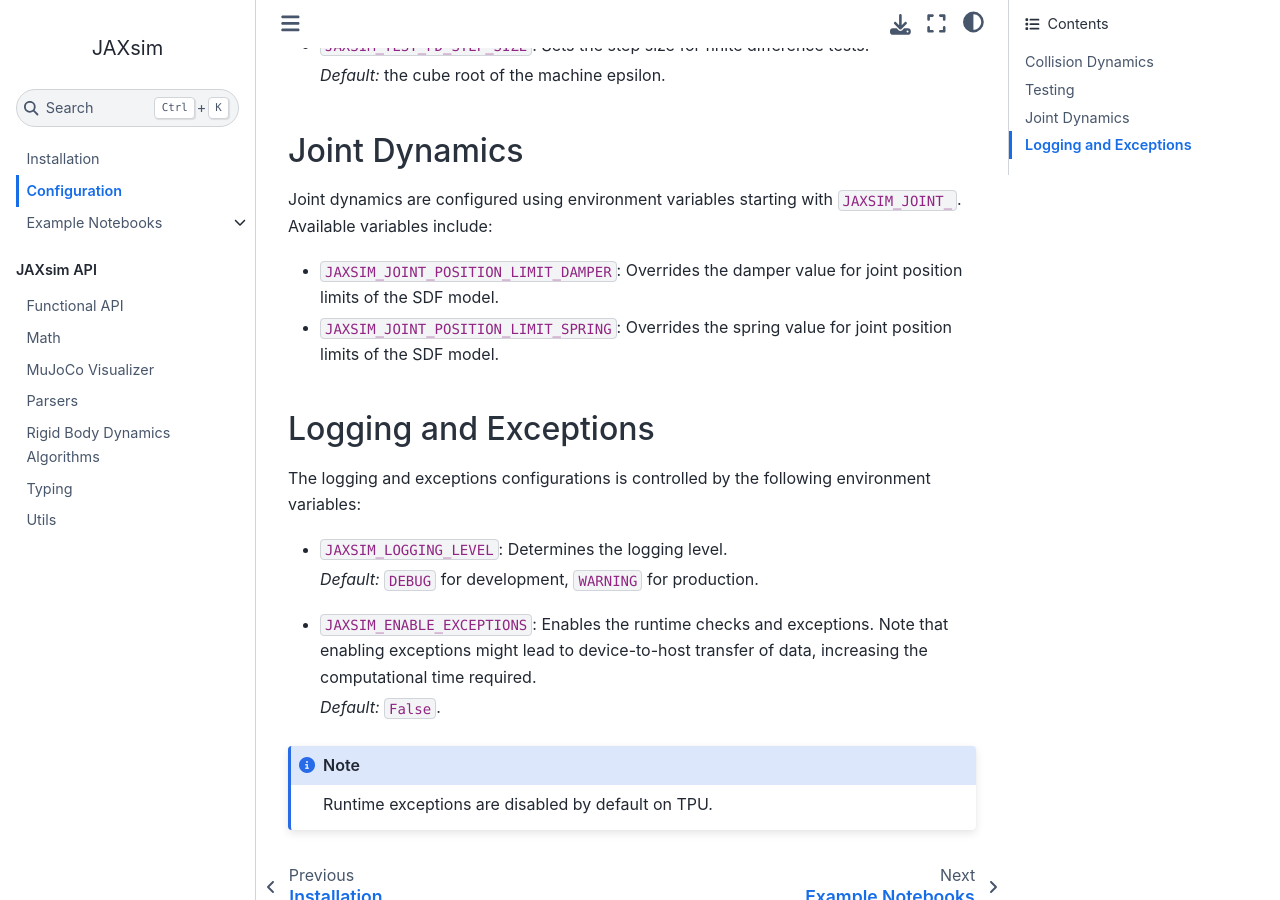
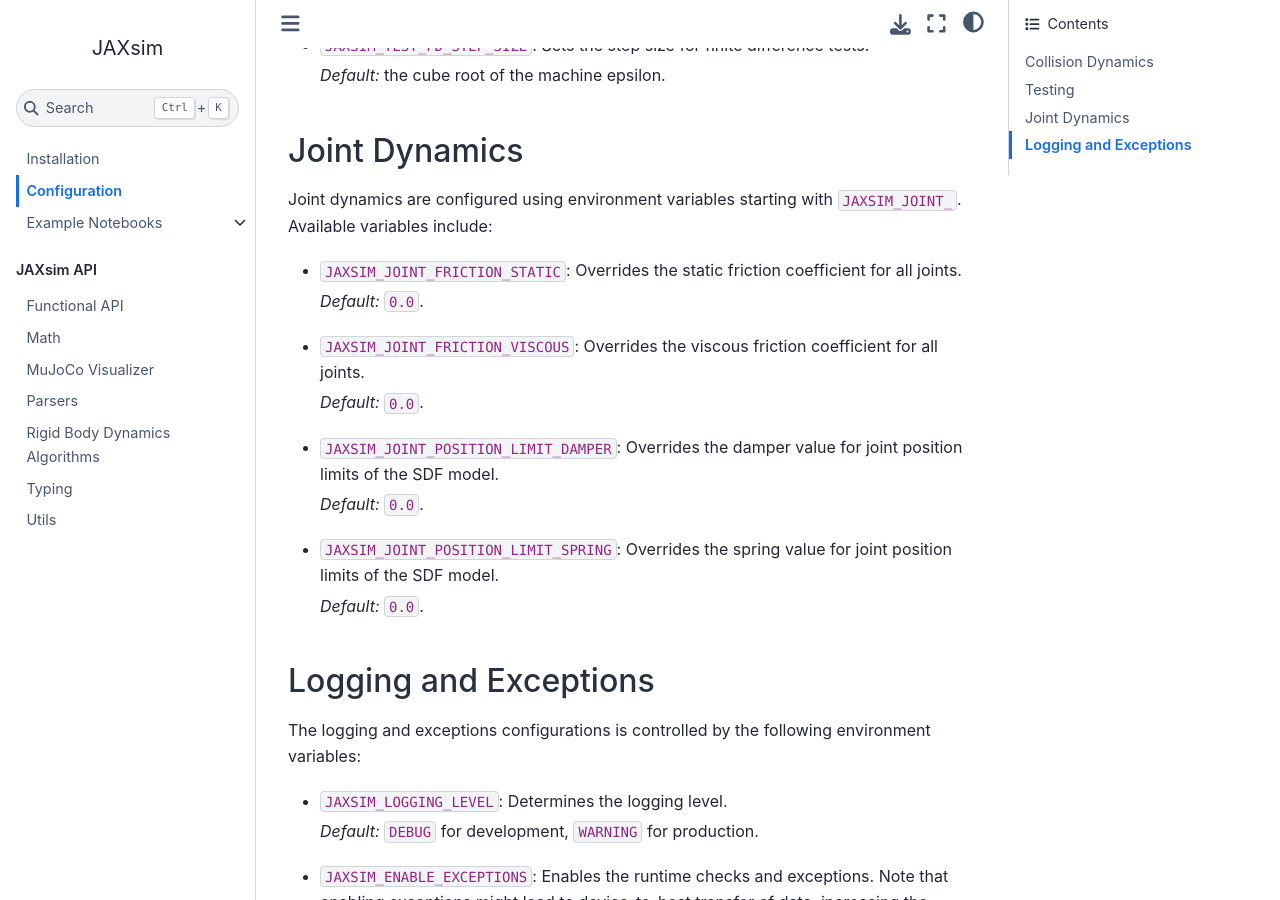
Before and after one commit to ami-iit/jaxsim, a Sphinx documentation site: the page built from docs/guide/configuration.rst, in a window 1280 px wide and 900 px high, scrolled down 1066 px. Built offline with Sphinx 7.4.7 and the Sphinx Book theme 1.1.4, drawn with Linux system fonts in a browser that asks for light colours; pages that are not in the unit, such as notebooks, are missing from menus; the version number could not be read and is left out.

Commit message:
Update joint dynamics section in configuration docs

```diff
--- a/docs/guide/configuration.rst
+++ b/docs/guide/configuration.rst
@@ -47,10 +47,21 @@
 ~~~~~~~~~~~~~~
 Joint dynamics are configured using environment variables starting with ``JAXSIM_JOINT_``. Available variables include:
 
+- ``JAXSIM_JOINT_FRICTION_STATIC``: Overrides the static friction coefficient for all joints.
+
+  *Default:* ``0.0``.
+
+- ``JAXSIM_JOINT_FRICTION_VISCOUS``: Overrides the viscous friction coefficient for all joints.
+
+  *Default:* ``0.0``.
+
 - ``JAXSIM_JOINT_POSITION_LIMIT_DAMPER``: Overrides the damper value for joint position limits of the SDF model.
+
+  *Default:* ``0.0``.
 
 - ``JAXSIM_JOINT_POSITION_LIMIT_SPRING``: Overrides the spring value for joint position limits of the SDF model.
 
+  *Default:* ``0.0``.
 
 Logging and Exceptions
 ~~~~~~~~~~~~~~~~~~~~~~
```
